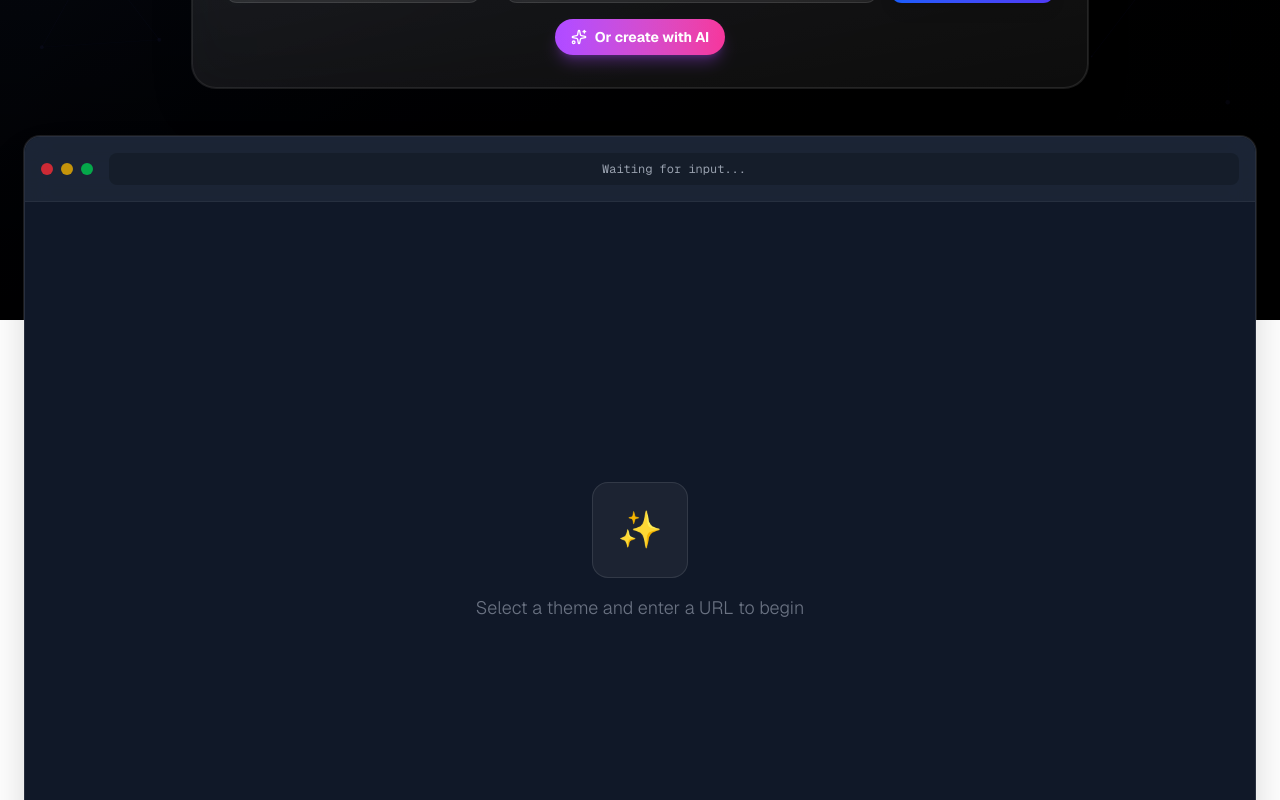
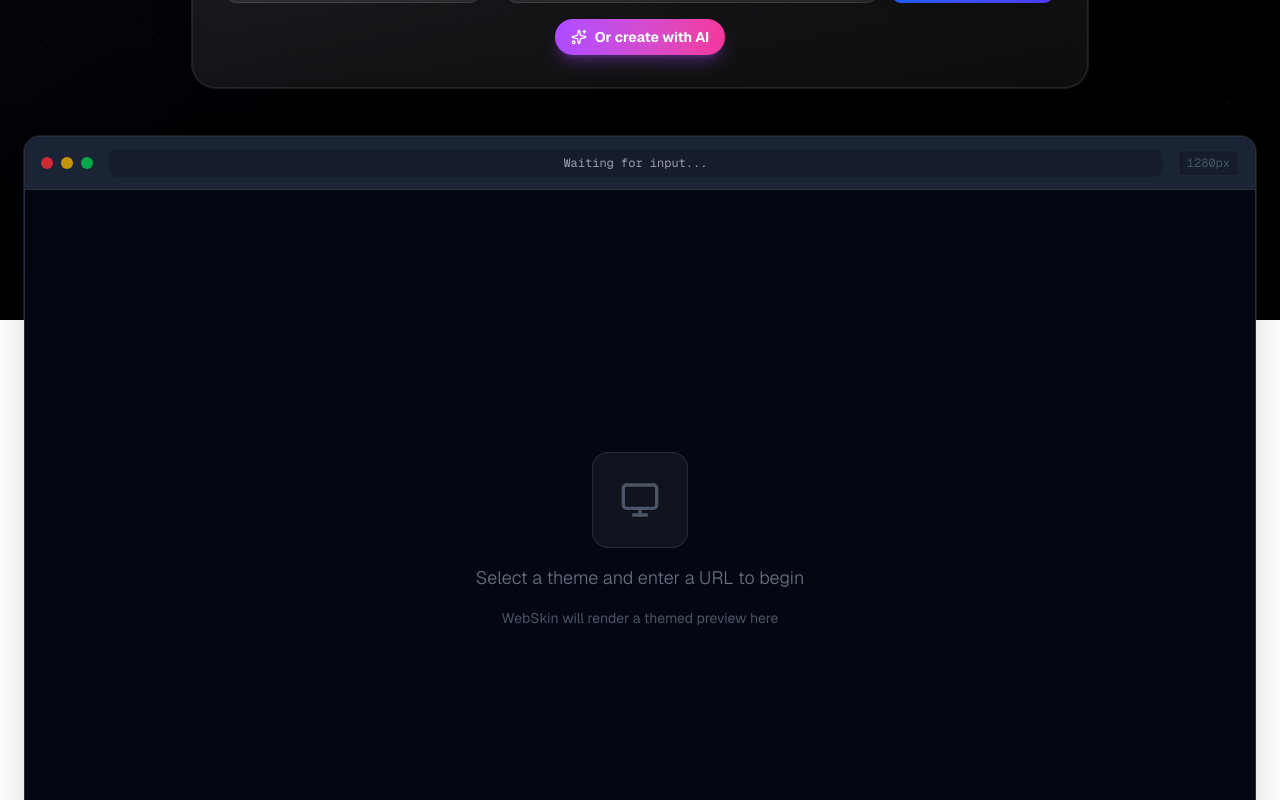
Before and after one commit to nikhil2004-blip/web_scraper, a Next.js app: page / in a window 1280 px wide. Shown: the part 480-1280 px from the top of the page. Built offline with nearby package versions, Linux system fonts and the light colour scheme.

Commit message:
Refactor PreviewFrame debounce logic for performance

```diff
--- a/components/PreviewFrame.tsx
+++ b/components/PreviewFrame.tsx
@@ -1,49 +1,120 @@
 'use client';
 
-import React from 'react';
+import React, { useRef, useState, useEffect, useCallback, useMemo } from 'react';
 import { motion, AnimatePresence } from 'framer-motion';
-import { AlertCircle, Loader } from 'lucide-react';
+import { AlertCircle, Loader, Maximize2, X, Monitor, ExternalLink } from 'lucide-react';
 
 interface PreviewFrameProps {
-    htmlContent: string | null;
+    proxyUrl: string | null;
     loading: boolean;
     error: string | null;
 }
 
-export const PreviewFrame: React.FC<PreviewFrameProps> = ({ htmlContent, loading, error }) => {
-    return (
-        <motion.div
-            layout
-            className="w-full relative group"
-            initial={{ opacity: 0, y: 50 }}
-            animate={{ opacity: 1, y: 0 }}
-            transition={{ delay: 0.4 }}
-        >
-            {/* MacBook-ish Frame */}
-            <div className="rounded-2xl overflow-hidden bg-gray-900 border border-white/10 shadow-2xl backdrop-blur-sm ring-1 ring-white/10">
+const VIRTUAL_WIDTH = 1280; // The "desktop" width the iframe renders at
+const PREVIEW_HEIGHT = 700; // Fixed container height in px
 
-                {/* Browser Header */}
-                <div className="bg-gray-800/80 backdrop-blur-md p-4 flex items-center gap-4 border-b border-white/5">
-                    <div className="flex gap-2">
-                        <div className="w-3 h-3 rounded-full bg-red-500/80" />
-                        <div className="w-3 h-3 rounded-full bg-yellow-500/80" />
-                        <div className="w-3 h-3 rounded-full bg-green-500/80" />
+// ─── Debounce helper ─────────────────────────────────────────────────────────
+// ResizeObserver can fire dozens of times per second during a window resize.
+// Without debouncing every call causes a React setState + re-render cycle,
+// which is both expensive and makes the scaled preview jitter.
+function debounce<Args extends unknown[]>(fn: (...args: Args) => void, ms: number) {
+    let timer: ReturnType<typeof setTimeout>;
+    return (...args: Args) => {
+        clearTimeout(timer);
+        timer = setTimeout(() => fn(...args), ms);
+    };
+}
+
+export const PreviewFrame: React.FC<PreviewFrameProps> = ({ proxyUrl, loading, error }) => {
+    const containerRef = useRef<HTMLDivElement>(null);
+    const [scale, setScale] = useState(1);
+    const [containerWidth, setContainerWidth] = useState(800);
+    const [isFullscreen, setIsFullscreen] = useState(false);
+    const [iframeLoading, setIframeLoading] = useState(false);
+    const [renderKey, setRenderKey] = useState(0);
+
+    // ── Scale: debounced so rapid resizes don't hammer React ─────────────────
+    const handleScale = useCallback(() => {
+        if (containerRef.current) {
+            const w = containerRef.current.clientWidth;
+            setContainerWidth(w);
+            setScale(w / VIRTUAL_WIDTH);
+        }
+    }, []);
+
+    const updateScale = useMemo(
+        () => debounce(handleScale, 60), // ~16fps throttle — smooth enough, not expensive
+        [handleScale]
+    );
+
+    useEffect(() => {
+        updateScale();
+        const observer = new ResizeObserver(updateScale);
+        if (containerRef.current) observer.observe(containerRef.current);
+        return () => observer.disconnect();
+    }, [updateScale]);
+
+    // ── Body scroll lock when fullscreen ─────────────────────────────────────
+    useEffect(() => {
+        document.body.style.overflow = isFullscreen ? 'hidden' : '';
+        return () => { document.body.style.overflow = ''; };
+    }, [isFullscreen]);
+
+    // ── Force iframe remount on new URL ──────────────────────────────────────
+    useEffect(() => {
+        if (proxyUrl) {
+            setIframeLoading(true);
+            setRenderKey(k => k + 1);
+        }
+    }, [proxyUrl]);
+
+    const iframeHeight = PREVIEW_HEIGHT / scale;
+
+    // ── Iframe element ────────────────────────────────────────────────────────
+    const renderIframe = (fullscreen = false) => (
+        <iframe
+            key={renderKey}
+            src={proxyUrl || undefined}
+            onLoad={() => setIframeLoading(false)}
+            onError={() => setIframeLoading(false)}
+            style={fullscreen ? {
+                width: '100%',
+                height: '100%',
+                border: 'none',
+            } : {
+                width: VIRTUAL_WIDTH,
+                height: iframeHeight,
+                border: 'none',
+                transformOrigin: 'top left',
+                transform: `scale(${scale})`,
+                display: 'block',
+                background: 'white',
+                // GPU compositing layer — avoids CPU repaint on every scale update.
+                // Critical for heavy animated sites (e.g. McLaren with video backgrounds).
+                willChange: 'transform',
+            }}
+            sandbox="allow-same-origin allow-scripts allow-forms allow-popups"
+            title={fullscreen ? 'Preview Fullscreen' : 'Preview'}
+        />
+    );
+
+    // ── Inner content (inside the chrome frame) ───────────────────────────────
+    const renderContent = (fullscreen = false) => (
+        <>
+            {/* iframe loading spinner — sits above the iframe, not in AnimatePresence
+                so it mounts/unmounts without triggering a full iframe re-render */}
+            {iframeLoading && !loading && (
+                <div className="absolute inset-0 flex items-center justify-center bg-gray-950 z-10 pointer-events-none">
+                    <div className="w-12 h-12 border-4 border-blue-500/30 border-t-blue-500 rounded-full animate-spin" />
                 </div>
-                    <div className="flex-1 bg-black/20 rounded-lg p-2 text-center text-xs text-gray-400 font-mono overflow-hidden whitespace-nowrap text-ellipsis">
-                        {htmlContent ? 'Local Proxy Active' : 'Waiting for input...'}
-                    </div>
-                </div>
+            )}
 
-                {/* Content Area */}
-                <div className="relative w-full h-[700px] bg-gray-900/50">
             <AnimatePresence mode="wait">
                 {loading ? (
                     <motion.div
                         key="loading"
-                                initial={{ opacity: 0 }}
-                                animate={{ opacity: 1 }}
-                                exit={{ opacity: 0 }}
-                                className="absolute inset-0 flex flex-col items-center justify-center gap-4 text-white"
+                        initial={{ opacity: 0 }} animate={{ opacity: 1 }} exit={{ opacity: 0 }}
+                        className="absolute inset-0 flex flex-col items-center justify-center gap-4 text-white z-20"
                     >
                         <div className="relative">
                             <div className="w-16 h-16 border-4 border-blue-500/30 border-t-blue-500 rounded-full animate-spin" />
@@ -59,12 +130,12 @@ export const PreviewFrame: React.FC<PreviewFrameProps> = ({ htmlContent, loading
                             Injecting CSS... Rewriting Assets...
                         </motion.p>
                     </motion.div>
+
                 ) : error ? (
                     <motion.div
                         key="error"
-                                initial={{ opacity: 0, scale: 0.95 }}
-                                animate={{ opacity: 1, scale: 1 }}
-                                className="absolute inset-0 flex flex-col items-center justify-center gap-4 p-8 text-center"
+                        initial={{ opacity: 0, scale: 0.95 }} animate={{ opacity: 1, scale: 1 }}
+                        className="absolute inset-0 flex flex-col items-center justify-center gap-4 p-8 text-center z-20"
                     >
                         <div className="w-20 h-20 rounded-full bg-red-500/10 flex items-center justify-center border border-red-500/20">
                             <AlertCircle className="w-10 h-10 text-red-500" />
@@ -72,32 +143,149 @@ export const PreviewFrame: React.FC<PreviewFrameProps> = ({ htmlContent, loading
                         <h3 className="text-2xl font-bold text-white">Proxification Failed</h3>
                         <p className="text-gray-400 max-w-md">{error}</p>
                     </motion.div>
-                        ) : htmlContent ? (
-                            <motion.iframe
+
+                ) : proxyUrl ? (
+                    <motion.div
                         key="content"
-                                initial={{ opacity: 0 }}
-                                animate={{ opacity: 1 }}
-                                srcDoc={htmlContent}
-                                className="w-full h-full border-0 bg-white"
-                                sandbox="allow-same-origin allow-scripts allow-forms"
-                                title="Preview"
-                            />
+                        initial={{ opacity: 0 }} animate={{ opacity: 1 }}
+                        className="absolute inset-0"
+                    >
+                        {/* Single wrapper — contain:strict prevents iframe's internal
+                            layout reflows from propagating up to the host page */}
+                        <div style={{
+                            width: fullscreen ? '100%' : containerWidth,
+                            height: fullscreen ? '100%' : PREVIEW_HEIGHT,
+                            overflow: 'hidden',
+                            contain: 'strict',
+                            position: 'relative',
+                        }}>
+                            {renderIframe(fullscreen)}
+                        </div>
+                    </motion.div>
+
                 ) : (
                     <motion.div
                         key="empty"
-                                initial={{ opacity: 0 }}
-                                animate={{ opacity: 1 }}
+                        initial={{ opacity: 0 }} animate={{ opacity: 1 }}
                         className="absolute inset-0 flex flex-col items-center justify-center text-gray-500 gap-4"
                     >
                         <div className="w-24 h-24 rounded-2xl bg-white/5 border border-white/10 flex items-center justify-center">
-                                    <span className="text-4xl">✨</span>
+                            <Monitor className="w-10 h-10 text-gray-600" />
                         </div>
                         <p className="text-lg font-light">Select a theme and enter a URL to begin</p>
+                        <p className="text-sm text-gray-600">WebSkin will render a themed preview here</p>
                     </motion.div>
                 )}
             </AnimatePresence>
+        </>
+    );
+
+    return (
+        <>
+            {/* ── Preview Card (no layout prop — avoids FLIP measurement cost) ── */}
+            <motion.div
+                className="w-full relative group"
+                initial={{ opacity: 0, y: 50 }}
+                animate={{ opacity: 1, y: 0 }}
+                transition={{ delay: 0.4 }}
+            >
+                {/* MacBook-style Chrome Frame */}
+                <div className="rounded-2xl overflow-hidden bg-gray-900 border border-white/10 shadow-2xl backdrop-blur-sm ring-1 ring-white/10">
+
+                    {/* Browser Header Bar */}
+                    <div className="bg-gray-800/80 backdrop-blur-md px-4 py-3 flex items-center gap-4 border-b border-white/5">
+                        {/* Traffic lights */}
+                        <div className="flex gap-2 flex-shrink-0">
+                            <div className="w-3 h-3 rounded-full bg-red-500/80" />
+                            <div className="w-3 h-3 rounded-full bg-yellow-500/80" />
+                            <div className="w-3 h-3 rounded-full bg-green-500/80" />
+                        </div>
+
+                        {/* URL bar */}
+                        <div className="flex-1 bg-black/20 rounded-lg px-3 py-1.5 text-center text-xs text-gray-400 font-mono overflow-hidden whitespace-nowrap text-ellipsis">
+                            {proxyUrl ? '🔒 webskin-proxy · Themed Preview Active' : 'Waiting for input...'}
+                        </div>
+
+                        {/* Action buttons */}
+                        <div className="flex items-center gap-2 flex-shrink-0">
+                            {proxyUrl && (
+                                <motion.button
+                                    whileHover={{ scale: 1.1 }} whileTap={{ scale: 0.95 }}
+                                    onClick={() => setIsFullscreen(true)}
+                                    title="Fullscreen Preview"
+                                    className="flex items-center gap-1.5 px-2.5 py-1.5 rounded-md bg-white/10 hover:bg-white/20 text-gray-300 hover:text-white transition-all text-xs font-medium border border-white/10"
+                                >
+                                    <Maximize2 size={12} />
+                                    <span>Fullscreen</span>
+                                </motion.button>
+                            )}
+                            <div className="text-xs text-gray-600 font-mono bg-black/20 px-2 py-1 rounded border border-white/5">
+                                {VIRTUAL_WIDTH}px
                             </div>
                         </div>
+                    </div>
+
+                    {/* Content Area — GPU composited via will-change so resize is cheap */}
+                    <div
+                        ref={containerRef}
+                        className="relative w-full bg-gray-950"
+                        style={{ height: PREVIEW_HEIGHT, willChange: 'contents' }}
+                    >
+                        {renderContent(false)}
+                    </div>
+
+                    {/* Scale indicator footer */}
+                    {proxyUrl && (
+                        <div className="bg-gray-800/60 border-t border-white/5 px-4 py-2 flex items-center justify-between text-xs text-gray-500">
+                            <span className="font-mono">
+                                Scale: {Math.round(scale * 100)}% · {VIRTUAL_WIDTH}px → {containerWidth}px
+                            </span>
+                            <button
+                                onClick={() => setIsFullscreen(true)}
+                                className="flex items-center gap-1 hover:text-white transition-colors"
+                            >
+                                <ExternalLink size={10} />
+                                Open fullscreen
+                            </button>
+                        </div>
+                    )}
+                </div>
             </motion.div>
+
+            {/* ── Fullscreen Modal ─────────────────────────────────────────────── */}
+            <AnimatePresence>
+                {isFullscreen && (
+                    <motion.div
+                        initial={{ opacity: 0 }} animate={{ opacity: 1 }} exit={{ opacity: 0 }}
+                        className="fixed inset-0 z-[9999] flex flex-col bg-gray-950"
+                    >
+                        {/* Fullscreen Header */}
+                        <div className="flex-shrink-0 bg-gray-900 border-b border-white/10 px-6 py-3 flex items-center gap-4">
+                            <div className="flex gap-2">
+                                <div className="w-3 h-3 rounded-full bg-red-500/80" />
+                                <div className="w-3 h-3 rounded-full bg-yellow-500/80" />
+                                <div className="w-3 h-3 rounded-full bg-green-500/80" />
+                            </div>
+                            <div className="flex-1 bg-black/20 rounded-lg px-3 py-1.5 text-center text-xs text-gray-400 font-mono">
+                                🔒 webskin-proxy · Fullscreen Mode
+                            </div>
+                            <motion.button
+                                whileHover={{ scale: 1.05 }} whileTap={{ scale: 0.95 }}
+                                onClick={() => setIsFullscreen(false)}
+                                className="flex items-center gap-2 px-3 py-1.5 rounded-lg bg-white/10 hover:bg-red-500/20 text-gray-300 hover:text-red-400 transition-all text-xs font-medium border border-white/10"
+                            >
+                                <X size={14} />
+                                <span>Exit Fullscreen</span>
+                            </motion.button>
+                        </div>
+
+                        {/* Fullscreen iframe */}
+                        <div className="flex-1 relative bg-white overflow-hidden">
+                            {renderContent(true)}
+                        </div>
+                    </motion.div>
+                )}
+            </AnimatePresence>
+        </>
     );
 };
```
Lines whose indentation alone changed are shown as unchanged.
